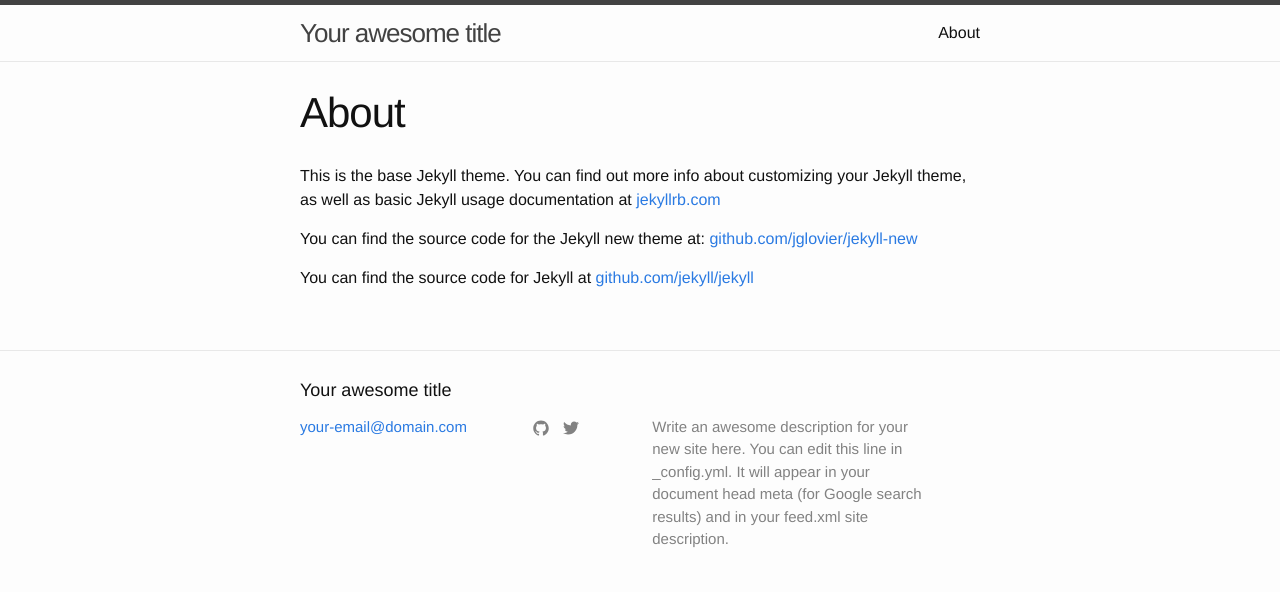
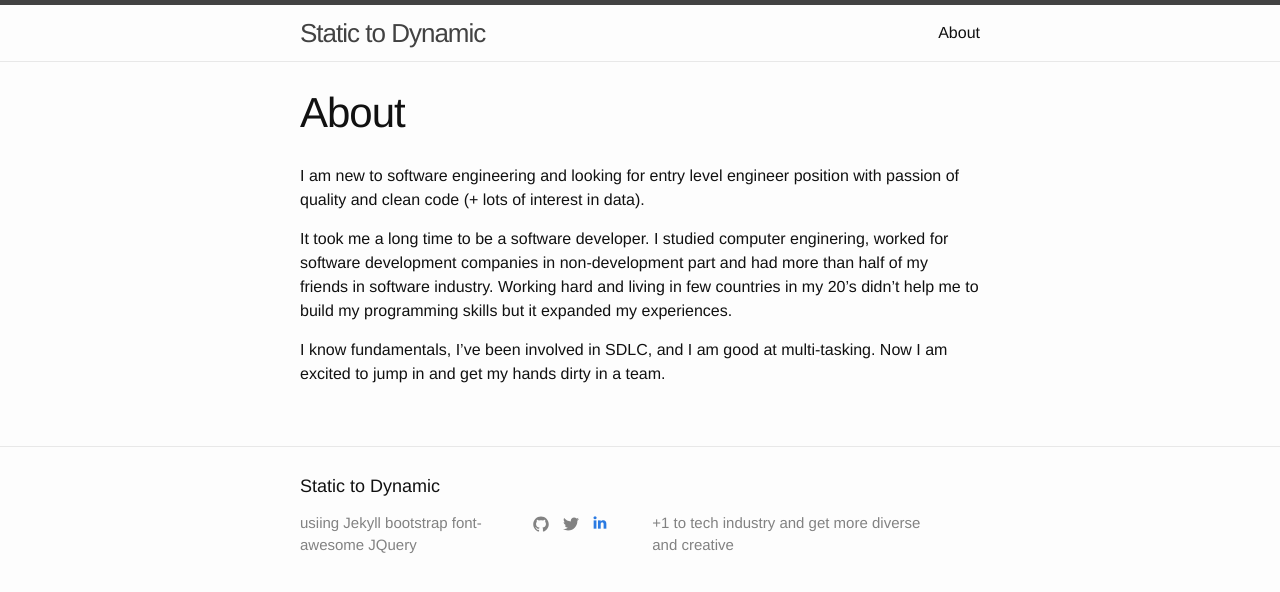
Before and after one commit to soborok/soborok.github.io, a Jekyll site: the page built from about.md, in a window 1280 px wide. Shown: the top 592 px of the page. Built offline with Jekyll 4.4.1, drawn with Linux system fonts in a browser that asks for light colours.

```diff
--- a/_config.yml
+++ b/_config.yml
@@ -1,14 +1,14 @@
 # Site settings
-title: Your awesome title
-email: your-email@domain.com
-description: > # this means to ignore newlines until "baseurl:"
-  Write an awesome description for your new site here. You can edit this
-  line in _config.yml. It will appear in your document head meta (for
-  Google search results) and in your feed.xml site description.
+title: Static to Dynamic
+status: usiing Jekyll bootstrap font-awesome JQuery
+email: > # your-email@domain.com
+description: +1 to tech industry and get more diverse and creative
+
 baseurl: "" # the subpath of your site, e.g. /blog/
-url: "http://yourdomain.com" # the base hostname & protocol for your site
-twitter_username: jekyllrb
-github_username:  jekyll
+url: "http://soborok.github.io/" # the base hostname & protocol for your site
+twitter_username: soborok
+github_username:  soborok
+linkedin: heejinpark
 
 # Build settings
 markdown: kramdown
--- a/about.md
+++ b/about.md
@@ -4,8 +4,8 @@ title: About
 permalink: /about/
 ---
 
-This is the base Jekyll theme. You can find out more info about customizing your Jekyll theme, as well as basic Jekyll usage documentation at [jekyllrb.com](http://jekyllrb.com/)
+I am new to software engineering and looking for entry level engineer position with passion of quality and clean code (+ lots of interest in data).
 
-You can find the source code for the Jekyll new theme at: [github.com/jglovier/jekyll-new](https://github.com/jglovier/jekyll-new)
+It took me a long time to be a software developer. I studied computer enginering, worked for software development companies in non-development part and had more than half of my friends in software industry. Working hard and living in few countries in my 20's didn't help me to build my programming skills but it expanded my experiences.
 
-You can find the source code for Jekyll at [github.com/jekyll/jekyll](https://github.com/jekyll/jekyll)
+I know fundamentals, I've been involved in SDLC, and I am good at multi-tasking. Now I am excited to jump in and get my hands dirty in a team.
--- a/index.html
+++ b/index.html
@@ -18,6 +18,6 @@ layout: default
     {% endfor %}
   </ul>
 
-  <p class="rss-subscribe">subscribe <a href="{{ "/feed.xml" | prepend: site.baseurl }}">via RSS</a></p>
+  <!-- <p class="rss-subscribe">subscribe <a href="{{ "/feed.xml" | prepend: site.baseurl }}">via RSS</a></p> -->
 
 </div>
```
Also changed, not shown: _posts/2014-03-31-jekyll-in-action.markdown (added, +30 -0 lines), _posts/2015-03-31-welcome-to-jekyll.markdown (deleted, +0 -25 lines), testsheet.html (deleted, +0 -19 lines).
